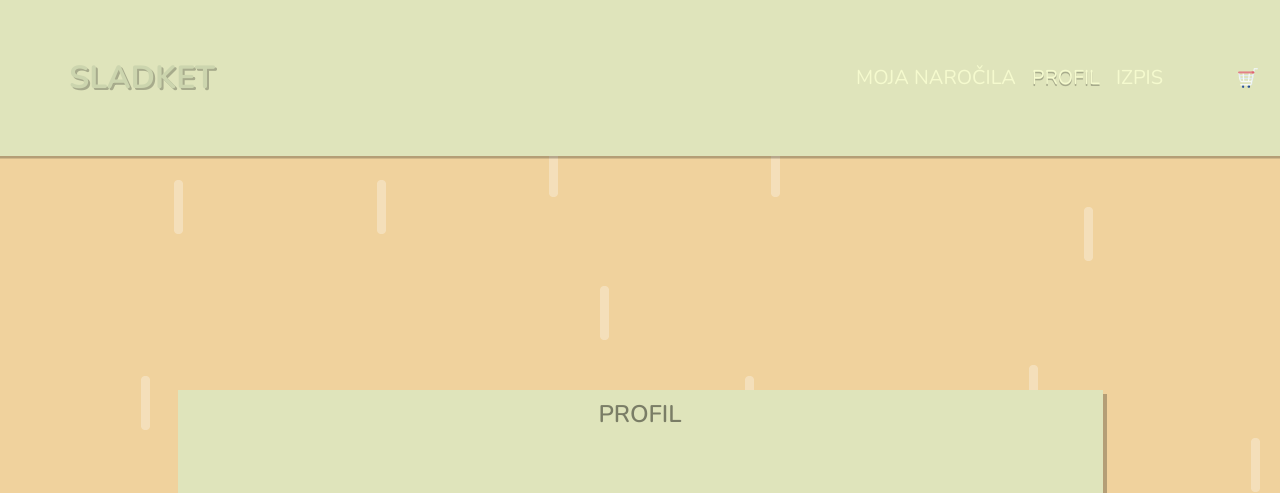
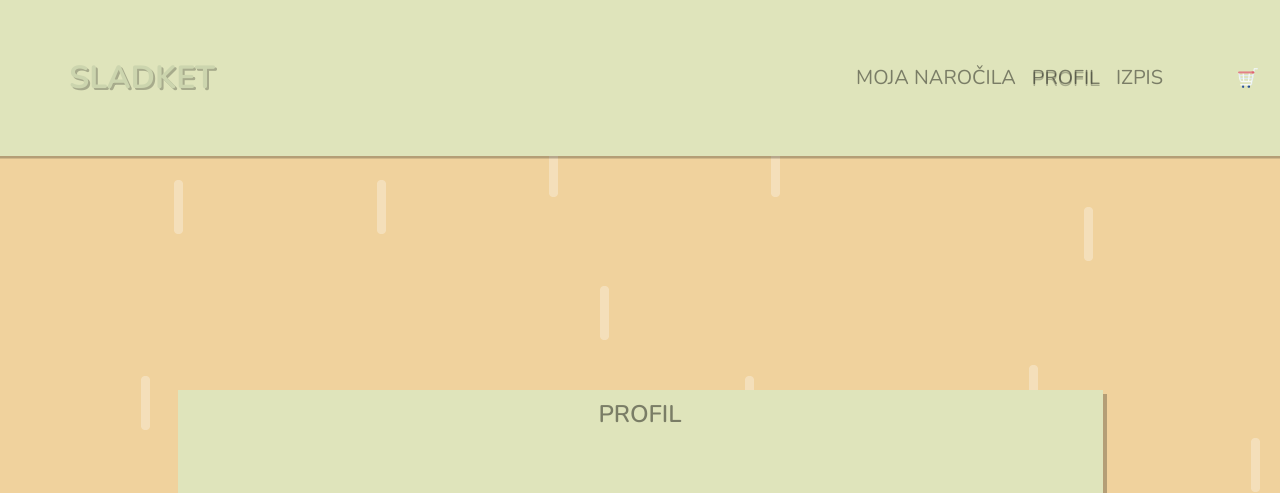
Before and after one commit to mihajanstrehovec/Sladket, a PHP site: page /index.php/profil in a window 1280 px wide. Shown: the top 493 px of the page. Run offline with PHP 8.4, Linux system fonts and the light colour scheme; the visitor is signed in with stand-in values (Sample User, id 1); data comes from the database, SQL or seed files in the repository; data that the repository does not hold is empty; some libraries are stand-ins or nearby versions.

Commit message:
navbar font color

```diff
--- a/static/css/newStyle.css
+++ b/static/css/newStyle.css
@@ -1,5 +1,7 @@
 /* POMEMBNO PRI FONT IMPORTU */
 /* URL LINK JE NASTAVLJEN NA MOJO (MIHA) TRENUTNO NASTAVITVE STREŽNIKA, ZATO JE POTREBNO LINK ZAMENJATI NA USTREZNEGA VAŠEGA*/
+
+
 
 
 
@@ -8,6 +10,8 @@
     font-size: 2em!important;
     font-weight: 700!important;
 }
+
+
 
 
 
@@ -27,7 +31,7 @@ nav{
 }
 
 .navbar-brand{
-    color: #ceebc2;
+    color:rgba(0,0,0,0.45)!important;
 }
 
 
@@ -47,7 +51,7 @@ nav{
 }
 
 a > .navbar-brand{
-    color: #ccd5ae;
+    color:rgba(0,0,0,0.45)!important;
 }
 
 #smarket{
```
